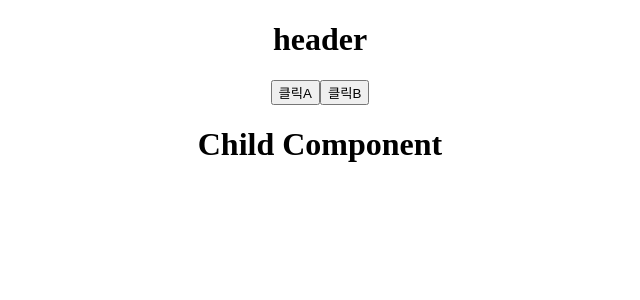
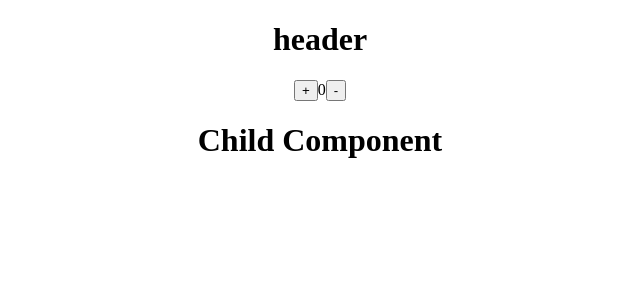
Before and after one commit to pgyseven/reactbasicex2, a React (Create React App) app: page / in a window 1280 px wide. Shown: the top 300 px of the page, without its empty margins (320-960 px from the left). Built offline with nearby package versions, Linux system fonts and the light colour scheme.

Commit message:
feat: useState를 이용한 상태변환 감지하기

```diff
--- a/src/component/Body.js
+++ b/src/component/Body.js
@@ -1,18 +1,23 @@
-import React from 'react';
+import React, { useState } from 'react';
 function Body() {
+    const [count, setCount] = useState(0); // useState 객체 생성 / 구조분해와 같은 구조 즉 useState는 배열을 반환
 
-    function handleOnClick(e) {
-        console.log(e.target);
-        if (e.target.name === 'A') {
-            alert('Button A clicked!');
-        }else if (e.target.name === 'B') {
-            alert('Button B clicked!');
+    const onIncreasement = function() {
+        setCount(count + 1);
+    };
+
+    const onDecrasement = function() {
+        if (count > 0) {
+            setCount(count - 1);
         }
-    }
+    };
+
     return (
         <div className='body'>
-            <button name="A" onClick={handleOnClick}>클릭A</button>
-            <button name="B" onClick={handleOnClick}>클릭B</button>
+
+            <button onClick={onIncreasement}>+</button>
+            {count}
+            <button onClick={onDecrasement}>-</button>
 
         </div>
     );
```
